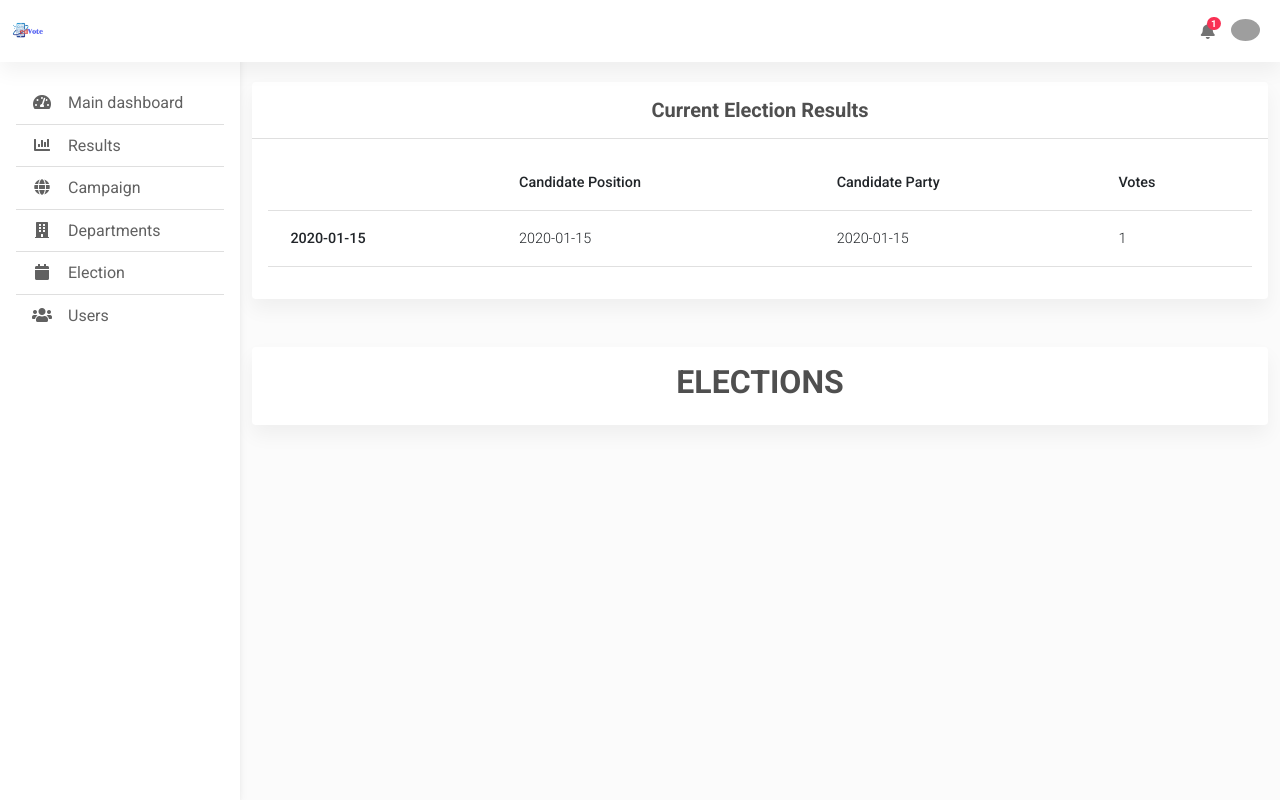
After one commit to kentkentj/edVote-Web-admin, a PHP site: page /public/School-admin/results in a window 1280 px wide. The commit adds this page. Run offline with PHP 8.4, Linux system fonts and the light colour scheme; tables that the repository leaves empty hold one stand-in row (values such as "Sample post"); some libraries are stand-ins or nearby versions; grey boxes are pictures that could not be loaded.

Commit message:
elections results

```diff
--- a/data/balot_counting_table.sql
+++ b/data/balot_counting_table.sql
@@ -8,5 +8,6 @@ CREATE TABLE balot_counting_table (
     candidate_id VARCHAR(30) NOT NULL,
     candidate_name VARCHAR(30) NOT NULL,
     candidate_party VARCHAR(30) NOT NULL,
-    candidate_position VARCHAR(30) NOT NULL
+    candidate_position VARCHAR(30) NOT NULL,
+    position_id VARCHAR(30) NOT NULL
 );
--- /dev/null
+++ b/public/School-admin/results.php
@@ -0,0 +1,71 @@
+<?php
+try{
+	require "../../config.php";
+    require "../../common.php";
+	$connection=new PDO($dsn, $username, $password, $options);
+
+	$sql="SELECT COUNT(voters_vote_id) AS 'votes', candidate_name, candidate_position,candidate_party ,position_id FROM balot_counting_table GROUP BY candidate_position ORDER BY position_id;";
+
+	$statement = $connection->prepare($sql);
+  	$statement->execute();
+	$result = $statement->fetchAll();
+
+} catch(PDOException $error){
+	echo $sql . "<br>" . $error->getMessage();
+}
+?>
+<?php include 'templates/header.php' ?>
+<!--Main layout-->
+<main style="margin-top: 58px">
+    <div class="container pt-4">
+      <!--Section: table results-->
+      <section class="mb-4">
+        <div class="card">
+          <div class="card-header text-center py-3">
+            <h5 class="mb-0 text-center">
+              <strong>Current Election Results</strong>
+            </h5>
+          </div>
+          <div class="card-body">
+            <div class="table-responsive">
+              <table class="table table-hover text-nowrap">
+                <thead>
+                  <tr>
+                    <th scope="col"></th>
+                    <th scope="col">Candidate Position</th>
+                    <th scope="col">Candidate Party</th>
+                    <th scope="col">Votes</th>
+                  </tr>
+                </thead>
+                <tbody id="search_table_body">
+                  <?php foreach ($result as $row) : ?>
+                  <tr>
+                    <th scope="row"><?php echo escape($row["candidate_name"]); ?></th>
+                    <td><?php echo escape($row["candidate_position"]); ?></td>
+                    <td><?php echo escape($row["candidate_party"]); ?></td>
+                    <td><?php echo escape($row["votes"]); ?></td>
+                  </tr>
+                  <?php endforeach; ?>
+                </tbody>
+              </table>
+            </div>
+          </div>
+        </div>
+      </section>
+      <!--Section: table results-->
+
+    <!--Section: Election List-->
+    <section class="mb-4 my-5">
+        <div class="card">
+            <div class="card-body">
+                <h2 class="text-center">
+                    <strong>ELECTIONS</strong>
+                </h2>
+            </div>
+        </div>
+    </section>
+    <!--Section: end Election List-->
+    </div>
+</main>
+<!--Main layout-->
+<?php include 'templates/footer.php' ?>
--- a/public/School-admin/templates/header.php
+++ b/public/School-admin/templates/header.php
@@ -29,10 +29,10 @@
     <nav id="sidebarMenu" class="collapse d-lg-block sidebar collapse bg-white">
       <div class="position-sticky">
         <div class="list-group list-group-flush mx-3 mt-4">
-          <a href="#" class="list-group-item list-group-item-action py-2 ripple" aria-current="true">
+          <a href="./" class="list-group-item list-group-item-action py-2 ripple" aria-current="true">
             <i class="fas fa-tachometer-alt fa-fw me-3"></i><span>Main dashboard</span>
           </a>
-          <a href="#" class="list-group-item list-group-item-action py-2 ripple">
+          <!--<a href="#" class="list-group-item list-group-item-action py-2 ripple">
             <i class="fas fa-chart-area fa-fw me-3"></i><span>Webiste traffic </span>
           </a>
           <a href="#" class="list-group-item list-group-item-action py-2 ripple"><i
@@ -41,9 +41,9 @@
               class="fas fa-chart-line fa-fw me-3"></i><span>Analytics</span></a>
           <a href="#" class="list-group-item list-group-item-action py-2 ripple">
             <i class="fas fa-chart-pie fa-fw me-3"></i><span>SEO</span>
-          </a>
-          <a href="#" class="list-group-item list-group-item-action py-2 ripple"><i
-              class="fas fa-chart-bar fa-fw me-3"></i><span>Orders</span></a>
+          </a>-->
+          <a href="./results" class="list-group-item list-group-item-action py-2 ripple"><i
+              class="fas fa-chart-bar fa-fw me-3"></i><span>Results</span></a>
           <a href="./campaign" class="list-group-item list-group-item-action py-2 ripple"><i
               class="fas fa-globe fa-fw me-3"></i><span>Campaign</span></a>
           <a href="./department" class="list-group-item list-group-item-action py-2 ripple"><i
```
Also changed, not shown: public/School-admin/uploads/post/download.jpg (added).
